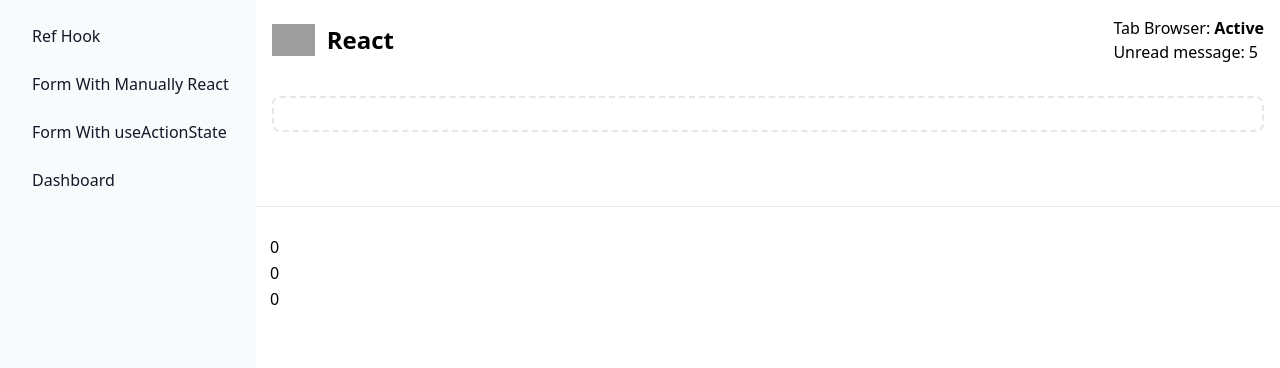
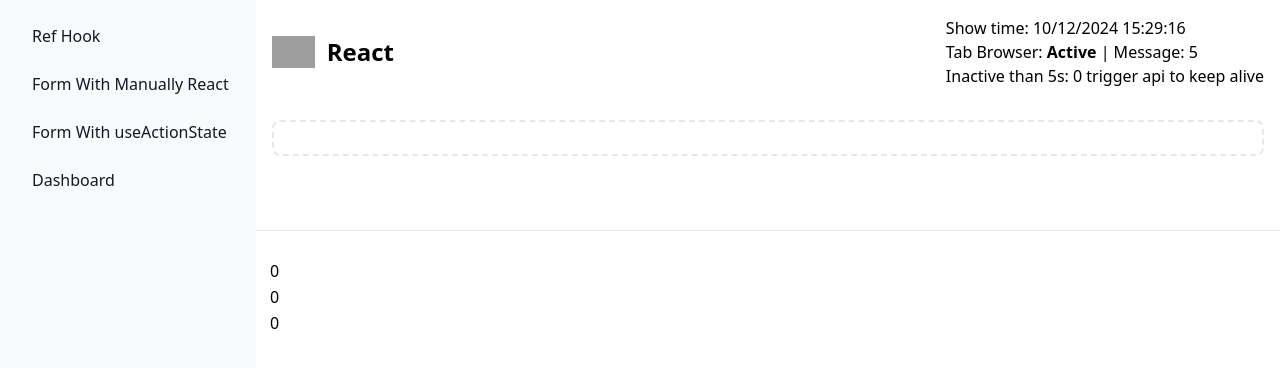
Before and after one commit to nhattruongniit/react-foundation, a React (Vite) app: page / in a window 1280 px wide. Shown: the top 368 px of the page. Built offline with nearby package versions, Linux system fonts and the light colour scheme; grey boxes are pictures that could not be loaded.

Commit message:
demo keep alive

```diff
--- a/src/components/Topbar.jsx
+++ b/src/components/Topbar.jsx
@@ -1,5 +1,7 @@
 import React from 'react'
 import DetectionTab from '../pages/DetectionTab.jsx';
+
+import { useDate } from '../hooks/useDate.js';
 
 const awaitTime = (time = 3000) => {
   return new Promise(resolve => {
@@ -10,6 +12,8 @@ const awaitTime = (time = 3000) => {
 }
 
 function Topbar() {
+  // show time
+  const { date} = useDate();
 
   return (
     <nav className="bg-white border-gray-200 dark:bg-gray-900">
@@ -27,8 +31,8 @@ function Topbar() {
           </span>
         </div>
         <div className="hidden w-full md:block md:w-auto" id="navbar-default">
+          <div>Show time: {date}</div>
           <DetectionTab />
-
         </div>
       </div>
     </nav>
--- /dev/null
+++ b/src/hooks/useDate.js
@@ -0,0 +1,28 @@
+import React from "react"
+
+export const useDate = () => {
+  const [time, setTime] = React.useState(new Date());
+
+  React.useEffect(() => {
+    const timer = setInterval(() => {
+      setTime(new Date());
+    }, 1000);
+
+    return () => clearInterval(timer);
+  }, []);
+
+  const formatTime = (date) => {
+    const day = String(date.getDate()).padStart(2, '0');
+    const month = String(date.getMonth() + 1).padStart(2, '0'); // tháng bắt đầu từ 0
+    const year = date.getFullYear();
+    const hours = String(date.getHours()).padStart(2, '0');
+    const minutes = String(date.getMinutes()).padStart(2, '0');
+    const seconds = String(date.getSeconds()).padStart(2, '0');
+
+    return `${day}/${month}/${year} ${hours}:${minutes}:${seconds}`;
+  };
+
+  return {
+    date: formatTime(time),
+  }
+};
--- a/src/pages/DetectionTab.jsx
+++ b/src/pages/DetectionTab.jsx
@@ -1,70 +1,57 @@
-import React from 'react'
+import React from 'react';
 
 function DetectionTab() {
+  const [isActiveTab, setIsActiveTab] = React.useState(true);
   const [numberMessage, setNumberMessage] = React.useState(0);
-  const [isActiveTab, setIsActiveTab] = React.useState(false);
+  const [keepAlive, setKeepAlive] = React.useState(0);
+
   let intervalId = React.useRef(null);
+  const timeoutRef = React.useRef(null);
+
+  const startInactiveTimer = () => {
+    timeoutRef.current = setInterval(() => {
+      setKeepAlive(prevState => prevState + 1);
+    }, 5000);
+  }
 
   const callApi = () => {
-
+    clearInterval(timeoutRef.current);
     setIsActiveTab(true);
     intervalId.current = setInterval(() => {
       setNumberMessage(prevState => prevState + 1);
     }, 1000);
   }
 
-  // visibility change event
   React.useEffect(() => {
-    const handleVisibilityChange = () => {
-
-      if (document.visibilityState === 'visible') {
-        callApi();
-      } else {
-        clearInterval(intervalId.current);
-        setIsActiveTab(false);
-      }
+    const handleBlur = () => {
+      clearInterval(intervalId.current);
+      setIsActiveTab(false);
+      startInactiveTimer();
     };
 
-    document.addEventListener('visibilitychange', handleVisibilityChange);
+    const handleFocus = () => {
+      callApi();
+    };
 
-    if (document.visibilityState === 'visible') {
-      callApi();
-    }
+    window.addEventListener('blur', handleBlur);
+    window.addEventListener('focus', handleFocus);
+
+    callApi();
 
     return () => {
-      document.removeEventListener('visibilitychange', handleVisibilityChange);
+      window.removeEventListener('blur', handleBlur);
+      window.removeEventListener('focus', handleFocus);
+      clearInterval(intervalId.current);
+      clearInterval(timeoutRef.current);
     };
-  }, []);
-
-  // blur and focus event
-  // React.useEffect(() => {
-  //   const handleBlur = () => {
-  //     clearInterval(intervalId.current);
-  //     setIsActiveTab(false);
-  //   };
-
-  //   const handleFocus = () => {
-  //     callApi();
-  //   };
-
-  //   window.addEventListener('blur', handleBlur);
-  //   window.addEventListener('focus', handleFocus);
-
-  //   callApi();
-
-  //   return () => {
-  //     window.removeEventListener('blur', handleBlur);
-  //     window.removeEventListener('focus', handleFocus);
-  //     clearInterval(intervalId.current);
-  //   };
-  // }, [])
+  }, [])
 
   return (
     <ul className="font-medium flex flex-col p-4 md:p-0 mt-4 border border-gray-100 rounded-lg bg-gray-50 md:flex-row md:space-x-8 rtl:space-x-reverse md:mt-0 md:border-0 md:bg-white dark:bg-gray-800 md:dark:bg-gray-900 dark:border-gray-700">
       <li>
         <div>
-          Tab Browser: <b>{isActiveTab ? 'Active' : 'Inactive'}</b> <br />
-          Unread message: {numberMessage}
+          Tab Browser: <b>{isActiveTab ? 'Active' : 'Inactive'}</b> |  Message: {numberMessage}  <br />
+          Inactive than 5s: {keepAlive} trigger api to keep alive<br />
         </div>
       </li>
     </ul>
```
